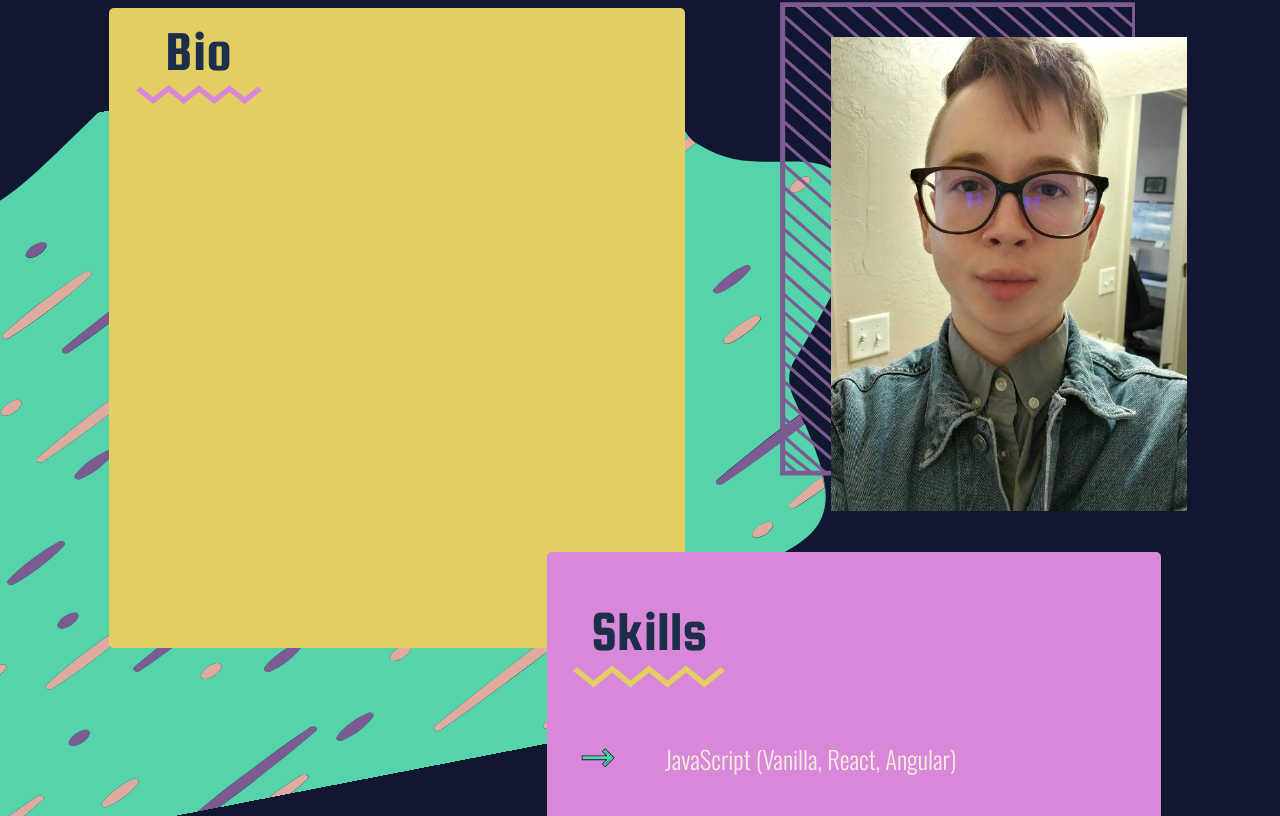
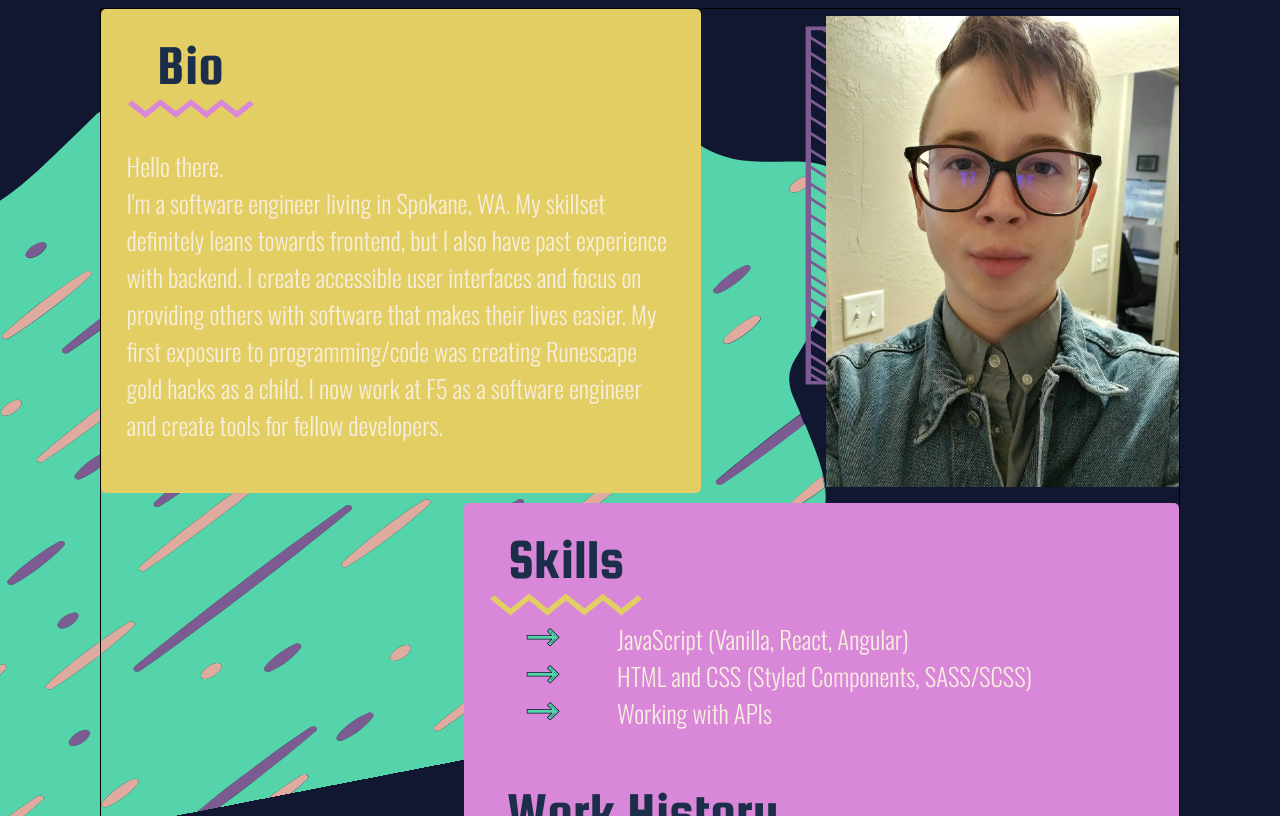
Before and after one commit to salemlf/react-portfolio-site, a React (Create React App) app in the folder my-portfolio-site/: page / in a window 1280 px wide. Shown: the part 1484-2300 px from the top of the page. Built offline with nearby package versions, Linux system fonts and the light colour scheme; a web font is replaced by a local one.

Commit message:
Fixed some grid issues for about me section

```diff
--- a/my-portfolio-site/src/App.css
+++ b/my-portfolio-site/src/App.css
@@ -38,7 +38,6 @@ body {
 
 .App {
   overflow-x: clip;
-  overflow-y: hidden;
 }
 
 a,
--- a/my-portfolio-site/src/components/About Me/AboutMe.js
+++ b/my-portfolio-site/src/components/About Me/AboutMe.js
@@ -11,6 +11,8 @@ import {
   WorkSkillItem,
   WorkSkillText,
   ArrowContainer,
+  AboutTextContainer,
+  BioText,
 } from "./AboutMeStyles.js";
 import NameDiv from "../../images/name-background-div.svg";
 import PersonOnComputer from "../../images/person-on-computer.svg";
@@ -77,14 +79,28 @@ const AboutMe = () => {
               zIndex="1"
               marginLeft="-50%"
               maxWidth="600px"
-              maxHeight="800px"
+              maxHeight="750px"
+              minHeight="230px"
+              gridArea="bio"
             >
+              <AboutTextContainer>
                 <AboutMeHeading
                   text="Bio"
                   imgSrc={AboutUnderline}
                   zzWidth="10vw"
                   scale="scaleY(0.8)"
                 />
+                <BioText>
+                  Hello there. <br /> I'm a software engineer living in Spokane,
+                  WA. My skillset definitely leans towards frontend, but I also
+                  have past experience with backend. I create accessible user
+                  interfaces and focus on providing others with software that
+                  makes their lives easier. My first exposure to
+                  programming/code was creating Runescape gold hacks as a child.
+                  I now work at F5 as a software engineer and create tools for
+                  fellow developers.
+                </BioText>
+              </AboutTextContainer>
             </AboutMeDiv>
             <AboutMeDiv
               pos="relative"
@@ -96,6 +112,8 @@ const AboutMe = () => {
               maxWidth="552px"
               maxHeight="510px"
               top="2%"
+              gridArea="imageContainer"
+              gridCol="3 / 4"
             ></AboutMeDiv>
             <AboutMeDiv
               pos="relative"
@@ -107,6 +125,8 @@ const AboutMe = () => {
               maxWidth="890px"
               maxHeight="841px"
               top="-2%"
+              gridArea="imageContainer"
+              gridCol="2 / 4"
             ></AboutMeDiv>
             <AboutMeDiv
               pos="relative"
@@ -118,6 +138,8 @@ const AboutMe = () => {
               marginTop="56%"
               maxWidth="830px"
               maxHeight="1175px"
+              gridArea="workSkills"
+              gridCol="2 / 4"
             >
               <SkillsWorkContent>
                 <AboutMeHeading
--- a/my-portfolio-site/src/components/About Me/AboutMeDiv.js
+++ b/my-portfolio-site/src/components/About Me/AboutMeDiv.js
@@ -14,12 +14,16 @@ const AboutMeDiv = ({
   pos,
   children,
   top,
+  minHeight,
+  gridArea,
+  gridCol,
 }) => {
   return (
     <Wrapper
       pos={pos}
       zIndex={zIndex}
       height={height}
+      minHeight={minHeight}
       width={width}
       marginLeft={marginLeft}
       marginTop={marginTop}
@@ -27,6 +31,8 @@ const AboutMeDiv = ({
       maxWidth={maxWidth}
       maxHeight={maxHeight}
       top={top}
+      gridArea={gridArea}
+      gridCol={gridCol}
     >
       {children}
     </Wrapper>
--- a/my-portfolio-site/src/components/About Me/AboutMeDivStyles.js
+++ b/my-portfolio-site/src/components/About Me/AboutMeDivStyles.js
@@ -2,19 +2,22 @@ import styled from "styled-components";
 
 // TODO: add border radius prop
 export const Wrapper = styled.div`
-  position: ${(props) => props.pos};
+  /* position: ${(props) => props.pos}; */
   display: flex;
   flex-wrap: wrap;
+  /* min-height: ${(props) => props.minHeight}; */
   z-index: ${(props) => props.zIndex};
-  height: ${(props) => props.height};
-  width: ${(props) => props.width};
-  max-height: ${(props) => props.maxHeight};
+  /* height: ${(props) => props.height}; */
+  /* width: ${(props) => props.width}; */
+  /* max-height: ${(props) => props.maxHeight}; */
   background-color: ${(props) => props.bgColor};
   max-width: ${(props) => props.maxWidth};
   border-radius: 5px;
-  margin-top: ${(props) => props.marginTop};
-  margin-left: ${(props) => props.marginLeft};
-  grid-area: 1 / 1 / 2 / 2;
+  /* margin-top: ${(props) => props.marginTop}; */
+  /* margin-left: ${(props) => props.marginLeft}; */
+  /* grid-area: 1 / 1 / 2 / 2; */
+  grid-area: ${(props) => props.gridArea};
+  grid-column: ${(props) => props.gridCol};
   background: ${(props) => props.bgAttr};
   top: ${(props) => props.top};
 `;
--- a/my-portfolio-site/src/components/About Me/AboutMeHeadingStyles.js
+++ b/my-portfolio-site/src/components/About Me/AboutMeHeadingStyles.js
@@ -4,6 +4,7 @@ export const Wrapper = styled.div`
   position: relative;
   width: 100%;
   display: flex;
+  height: max-content;
 `;
 
 //TODO: change to responsive text size
@@ -27,8 +28,6 @@ export const HeadingDivContainer = styled.div`
   display: flex;
   width: min-content;
   flex-wrap: wrap;
-  margin-top: 1vw;
-  margin-left: 2vw;
   justify-content: flex-start;
   text-align: center;
   align-content: flex-start;
--- a/my-portfolio-site/src/components/About Me/AboutMeStyles.js
+++ b/my-portfolio-site/src/components/About Me/AboutMeStyles.js
@@ -1,6 +1,8 @@
 import styled from "styled-components";
 import RightArrowImg from "../../images/right-arrow.svg";
 import { keyframes } from "styled-components";
+
+// TODO: create global variables for responsive font-size
 
 export const Wrapper = styled.div`
   width: 100%;
@@ -47,19 +49,39 @@ export const FlexWrapper = styled.section`
 `;
 
 export const AboutDivContainer = styled.div`
-  display: grid;
+  /* display: grid;
   grid-template-columns: 1fr;
   grid-template-rows: 1fr;
   justify-items: center;
   position: relative;
-  width: 90%;
+  width: 90%; */
+  width: 100%;
+  /* TODO: remove border */
+  border: 1px solid black;
+  display: grid;
+  grid-gap: 10px;
+  grid-template-columns: 1fr 1fr 1fr;
+  grid-template-areas:
+    "bio bio imageContainer"
+    "workSkills workSkills workSkills";
+`;
+
+export const AboutTextContainer = styled.div`
+  display: flex;
+  flex-wrap: wrap;
+  align-content: flex-start;
+  margin: 2vw;
+`;
+
+export const BioText = styled.p`
+  font-size: calc(8px + (30 - 8) * ((100vw - 250px) / (1600 - 250)));
 `;
 
 export const SkillsWorkContent = styled.div`
   display: flex;
   width: 100%;
   flex-wrap: wrap;
-  margin: 2% 0;
+  margin: 2vw;
   align-items: center;
 `;
 
--- a/my-portfolio-site/src/components/GlobalStyles.js
+++ b/my-portfolio-site/src/components/GlobalStyles.js
@@ -1,7 +1,6 @@
 import { createGlobalStyle } from "styled-components";
 
 const GlobalStyles = createGlobalStyle`
-  ${"" /* new dark mode colors */}
 --deepDarkBlue: hsl(231, 49%, 13%);
 --mediumBlue: hsl(217, 45%, 20%);
 --purple: hsl(277, 23%, 46%);
@@ -11,7 +10,6 @@ const GlobalStyles = createGlobalStyle`
 --tannish: hsl(13, 48%, 75%);
 --offWhite: hsl(38, 61%, 92%);
 
-${"" /* hover colors */}
 --mediumPurpleishBlueHover: hsla(255, 100%, 28%, 0.75);
 --lightPurpleishBlueHover: hsla(255, 100%, 41%, 0.75);
 --mobileMenuHover: hsla(275, 38, 61, 0.6);
```
Lines whose indentation alone changed are shown as unchanged.
